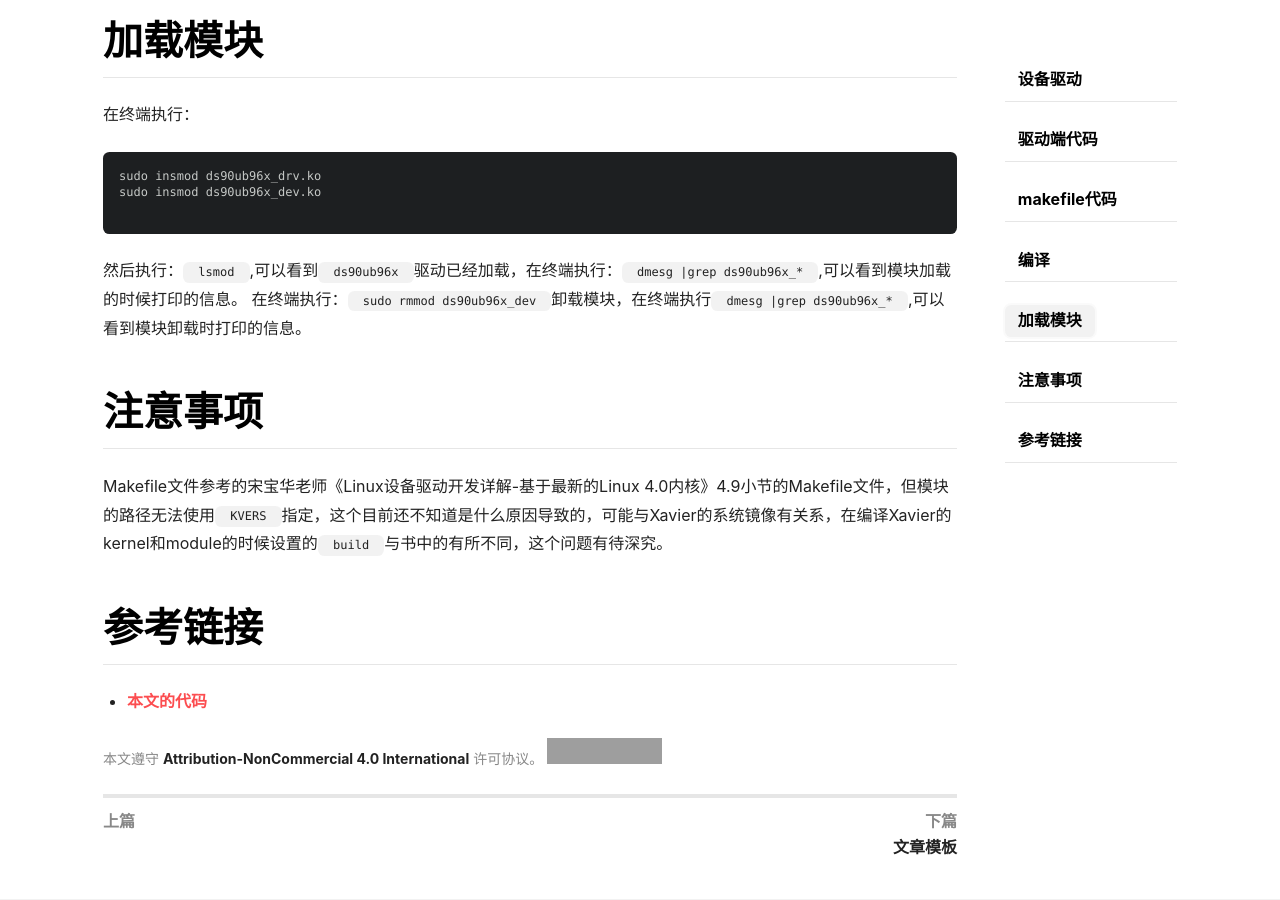
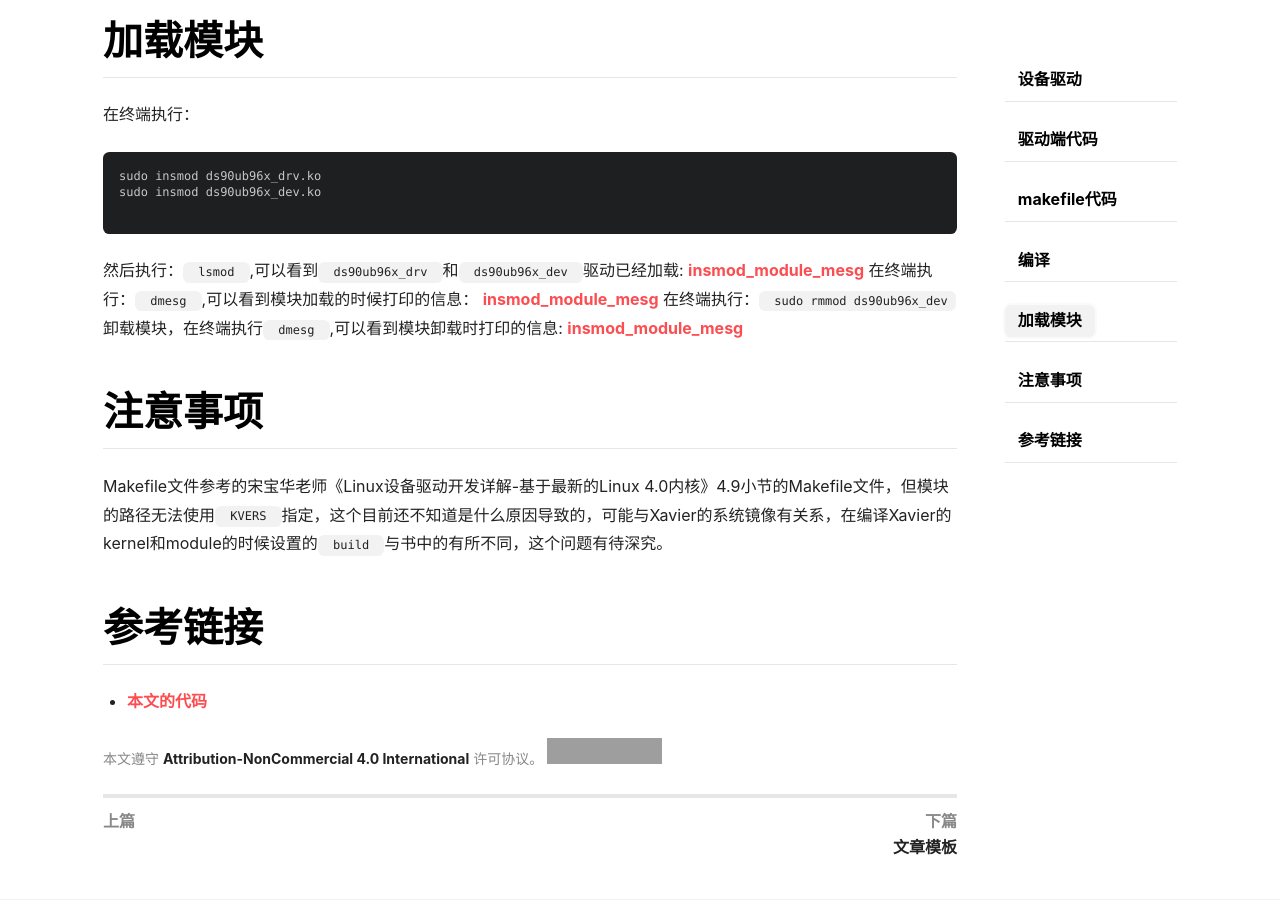
Before and after one commit to releung/sunzhongmeng.github.io, a Jekyll site: the page built from _posts/2019-05-06-first-i2c-driver-on-xavier.md, in a window 1280 px wide and 900 px high, scrolled down 2609 px. Built offline with Jekyll 4.4.1, drawn with Linux system fonts in a browser that asks for light colours; nearby versions of some CDN libraries; comment, search, counter and statistics services are not loaded; grey boxes are pictures that could not be loaded.

Commit message:
change 2019-05-06-first-i2c-driver-on-xavier.md

````diff
--- a/_posts/2019-05-06-first-i2c-driver-on-xavier.md
+++ b/_posts/2019-05-06-first-i2c-driver-on-xavier.md
@@ -120,9 +120,12 @@ sudo insmod ds90ub96x_drv.ko
 sudo insmod ds90ub96x_dev.ko
 
 ```
-然后执行：` lsmod `,可以看到` ds90ub96x `驱动已经加载，在终端执行：` dmesg |grep ds90ub96x_* ` ,可以看到模块加载的时候打印的信息。
-在终端执行：` sudo rmmod ds90ub96x_dev ` 卸载模块，在终端执行` dmesg |grep ds90ub96x_* `,可以看到模块卸载时打印的信息。
-
+然后执行：` lsmod `,可以看到` ds90ub96x_drv `和` ds90ub96x_dev `驱动已经加载:
+[insmod_module_mesg](/resource/2019-05/002.i2c_drv01.png)
+在终端执行：` dmesg ` ,可以看到模块加载的时候打印的信息：
+[insmod_module_mesg](/resource/2019-05/002.i2c_dev02.png)
+在终端执行：` sudo rmmod ds90ub96x_dev ` 卸载模块，在终端执行` dmesg `,可以看到模块卸载时打印的信息:
+[insmod_module_mesg](/resource/2019-05/002.i2c_dev03.png)
 # 注意事项
 Makefile文件参考的宋宝华老师《Linux设备驱动开发详解-基于最新的Linux 4.0内核》4.9小节的Makefile文件，但模块的路径无法使用` KVERS `指定，这个目前还不知道是什么原因导致的，可能与Xavier的系统镜像有关系，在编译Xavier的kernel和module的时候设置的` build `与书中的有所不同，这个问题有待深究。
 # 参考链接
````
Also changed, not shown: resource/2019-05/002.i2c_drv01.png (added), resource/2019-05/003.i2c_dev02.png (added), resource/2019-05/004.i2c_dev03.png (added).
